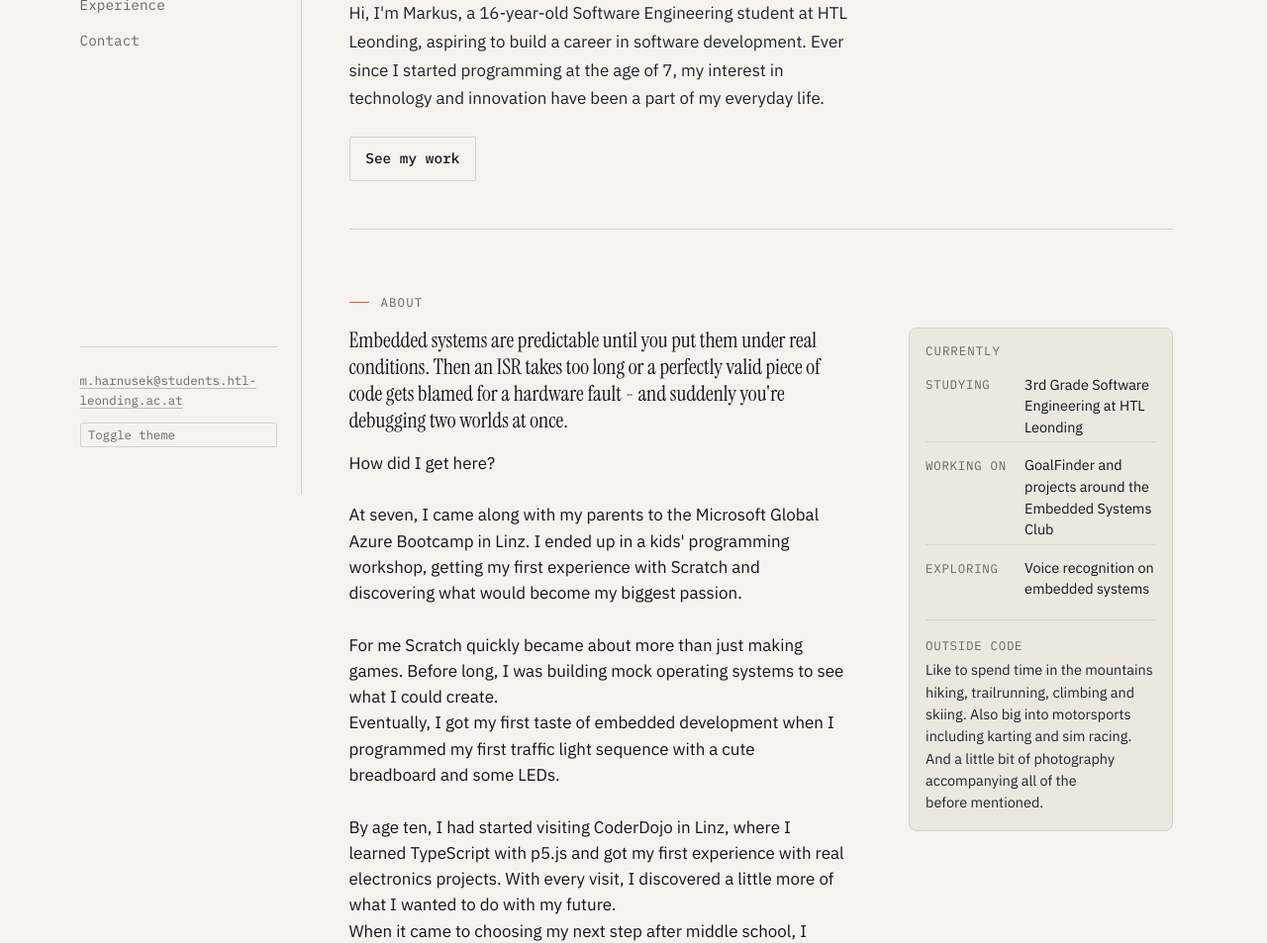
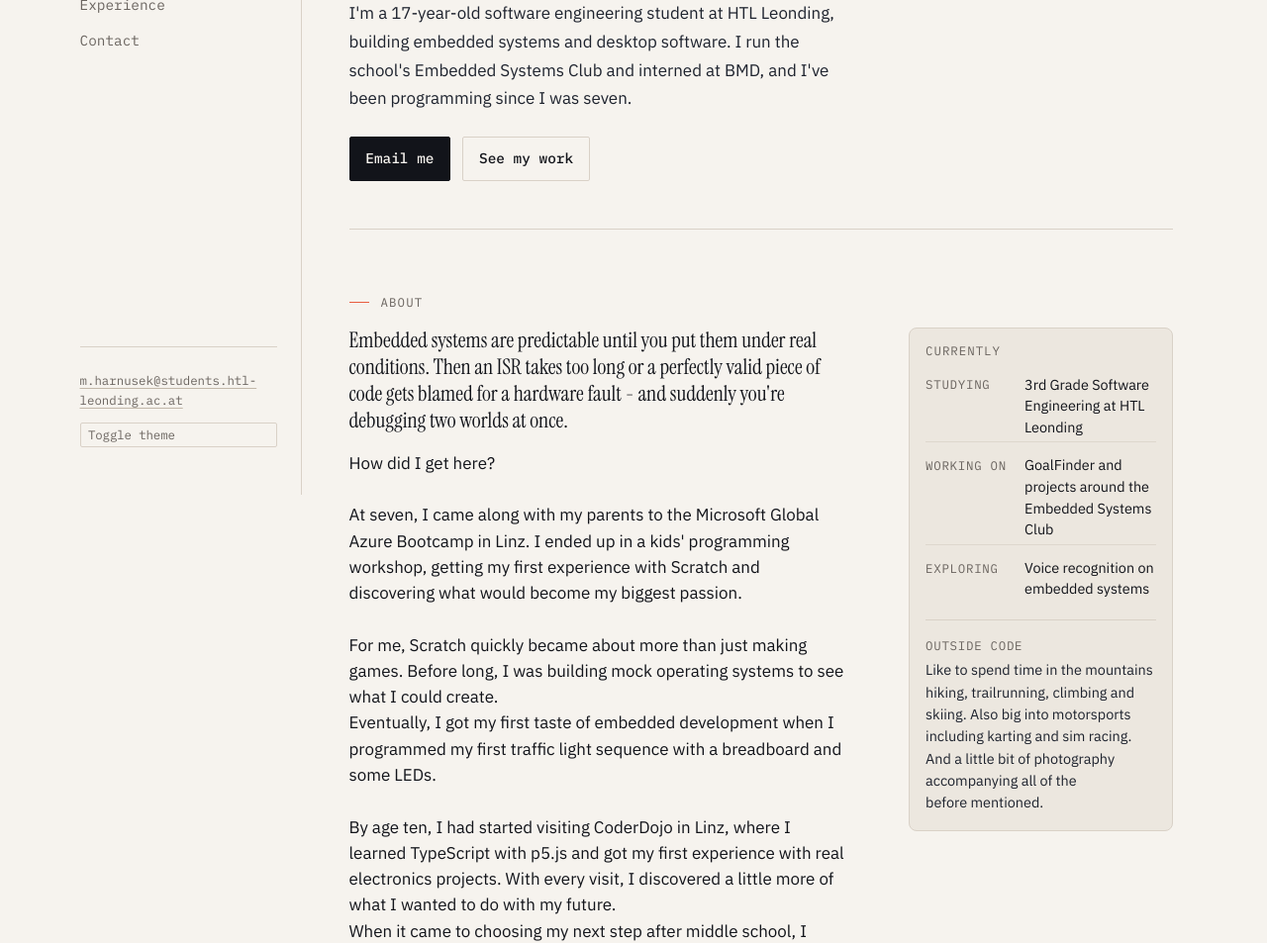
Before and after one commit to MarkusHarnusek/markusharnusek.github.io, an Astro site: page / in a window 1280 px wide. Shown: the part 300-1253 px from the top of the page at 99% size. Built offline with nearby package versions, Linux system fonts and the light colour scheme; Astro itself is replaced by a stand-in of ours.

Commit message:
refactor: general tone of text and minor details

```diff
--- a/src/components/Hero.astro
+++ b/src/components/Hero.astro
@@ -10,8 +10,10 @@ import { profile } from "../data/profile";
       <em>Harnúšek</em>
     </h1>
     <p class="hero__sub">
-      Hi, I'm Markus, a 16-year-old Software Engineering student at HTL Leonding, aspiring to build a career in software development. Ever since I started programming at the age of 7, my interest in technology and innovation have been a part of my everyday life.    </p>
+      I'm a 17-year-old software engineering student at HTL Leonding, building embedded systems and desktop software. I run the school's Embedded Systems Club and interned at BMD, and I've been programming since I was seven.
+    </p>
     <div class="hero__ctas">
+      <a class="btn btn--primary" href={`mailto:${profile.email}`}>Email me</a>
       <a class="btn btn--ghost" href="#projects">See my work</a>
     </div>
   </div>
--- a/src/components/Projects.astro
+++ b/src/components/Projects.astro
@@ -9,14 +9,14 @@ const rest = projects.filter((p) => !p.featured);
   <div class="projects__head">
     <p class="section__label" id="projects-title">Projects</p>
     <p class="projects__intro">
-      A selection of a few of my smaller projects. Mostly some simple Web Dev Projects and C# utilities.
+      A selection of my smaller projects: embedded, web tools and C# desktop utilities.
     </p>
   </div>
 
   <!-- featured -->
   <article class="project project--featured" aria-labelledby={`proj-${featured.slug}`}>
     <div class="project__media" aria-hidden="true">
-      <img src={mdDoc.src} alt="image showcasing markdown doc" />
+      <img src={mdDoc.src} alt="Screenshot of MarkDown Doc showing its sidebar navigation and documentation page" />
     </div>
     <div class="project__body">
       <div class="project__meta mono">
@@ -32,7 +32,7 @@ const rest = projects.filter((p) => !p.featured);
       <div class="project__links">
         {featured.links?.repo && <a href={featured.links.repo} target="_blank">Repo</a>}
         {featured.links?.demo && <a href={featured.links.demo} target="_blank">Demo</a>}
-        {featured.links?.usage && <a href={featured.links.usage} target="_blank">Usage</a>}
+        {featured.links?.usage && <a href={featured.links.usage} target="_blank">See it in use</a>}
       </div>
     </div>
   </article>
@@ -61,7 +61,7 @@ const rest = projects.filter((p) => !p.featured);
             <div class="project__links project__links--sm">
               {p.links.repo && <a href={p.links.repo} target="_blank">Repo</a>}
               {p.links.demo && <a href={p.links.demo} target="_blank">Demo</a>}
-              {p.links.usage && <a href={p.links.usage} target="_blank">Usage</a>}
+              {p.links.usage && <a href={p.links.usage} target="_blank">See it in use</a>}
             </div>
           )}
         </article>
--- a/src/data/experience.ts
+++ b/src/data/experience.ts
@@ -8,36 +8,36 @@ export type Role = {
 
 export const experience: Role[] = [
   {
-    company: "HTL Leonding",
-    title: "Software Engineering Student",
-    range: "2024 - present",
-    active: true,
+    company: "BMD",
+    title: "Software Engineering Internship",
+    range: "August 2026",
+    active: false,
     bullets: [
-      "Support classmates in Mathematics and Programming by explaining concepts, troubleshooting problems, and sharing learning resources.",
-      "Lead guide for Erasmus+ School Exchange Program. Accompanied group of 13 Czech exchange students on a 3 day exchange, guiding them trough lessons at our school and organised a day trip to Linz in May 2026.",
-      "Successfully tutored multiple students in Programming, Mathematics, and Physics through HTL Leonding’s tutoring platform.",
+      "Contributed to an automated project scheduling tool that combines project data and employee calendars through the BMD API to plan appointments by rules.",
+      "Improved the scheduling algorithm by fixing appointment placement issues, and automated the transfer of generated appointments into the BMD calendar software.",
+      "Built the backend with Java and Spring Boot and the frontend with HTML, CSS, and JavaScript.",
     ],
   },
   {
     company: "HTL Leonding",
     title: "\"Embedded Systems\" Club President",
-    range: "2026 - present",
+    range: "2026 – present",
     active: true,
     bullets: [
-      "Organize and lead monthly club meetups and the clubs participation school events like HTL Leonding's Open House and Club Convention Day.",
-      "Manage project's participation in programs like Smart Sport Assistance at the University of Vienna.",
-      "Maintain club's outside appearance and the club's area and equipment",
+      "Organize and lead monthly club meetups and the club's participation in school events like HTL Leonding's Open House and Club Convention Day.",
+      "Manage the club projects' participation in programs like Smart Sport Assistance at the University of Vienna.",
+      "Maintain the club's public presence, its area, and its equipment.",
     ],
   },
   {
-    company: "BMD",
-    title: "Software Engineering Internship",
-    range: "August 2026",
-    active: false,
+    company: "HTL Leonding",
+    title: "Software Engineering Student",
+    range: "2024 – present",
+    active: true,
     bullets: [
-      "Contributed to the development and refinement of an automated project scheduling tool at BMD, integrating project data and employee calendars through the BMD API to enable efficient and rule-based appointment planning.",
-      "Improved the scheduling algorithm by troubleshooting appointment placement issues and automating the transfer of generated appointments into the BMD calendar software, gaining practical experience in API integration, software testing, and algorithm development.",
-      "Developed the backend using Java and Spring Boot and built the frontend with HTML, CSS, and JavaScript.",
+      "Support classmates in Mathematics and Programming by explaining concepts, troubleshooting problems, and sharing learning resources.",
+      "Lead guide for the Erasmus+ school exchange. Accompanied a group of 13 Czech exchange students for 3 days, guided them through lessons at our school, and organised a day trip to Linz in May 2026.",
+      "Tutored multiple students in Programming, Mathematics, and Physics through HTL Leonding's tutoring platform.",
     ],
   },
 ];
--- a/src/data/profile.ts
+++ b/src/data/profile.ts
@@ -24,14 +24,14 @@ export const profile: Profile = {
 
         At seven, I came along with my parents to the Microsoft Global Azure Bootcamp in Linz. I ended up in a kids' programming workshop, getting my first experience with Scratch and discovering what would become my biggest passion.
 
-        For me Scratch quickly became about more than just making games. Before long, I was building mock operating systems to see what I could create.
-        Eventually, I got my first taste of embedded development when I programmed my first traffic light sequence with a cute breadboard and some LEDs.
+        For me, Scratch quickly became about more than just making games. Before long, I was building mock operating systems to see what I could create.
+        Eventually, I got my first taste of embedded development when I programmed my first traffic light sequence with a breadboard and some LEDs.
 
         By age ten, I had started visiting CoderDojo in Linz, where I learned TypeScript with p5.js and got my first experience with real electronics projects. With every visit, I discovered a little more of what I wanted to do with my future.
         When it came to choosing my next step after middle school, I knew I wanted to continue down this path. HTL Leonding was the obvious choice.
 
         Over the past three years, I've had the opportunity to get some real hands-on experience, work on some exciting projects, and collaborate with some genuinely great people.
-        In my second year, I found myself drawn to embedded systems. I started programming microcontrollers, beginning with Arduinos before moving on to proper ESP32s. Along learning journey I've acquired many new skills from 3D printing and soldering to laser cutting. I wasn't just writing code anymore; I was learning how to bring ideas into the physical world.
+        In my second year, I found myself drawn to embedded systems. I started programming microcontrollers, beginning with Arduinos before moving on to proper ESP32s. Along my learning journey I've acquired many new skills, from 3D printing and soldering to laser cutting. I wasn't just writing code anymore; I was learning how to bring ideas into the physical world.
 
         Now, in my third year, I've taken another step forward by becoming president of HTL Leonding's Embedded Systems Club. I'm excited to help others discover the same passion for embedded development and bring people together around new exciting projects.`,
   currently: [
--- a/src/data/projects.ts
+++ b/src/data/projects.ts
@@ -18,7 +18,7 @@ export const projects: Project[] = [
     role: "Duo · Support Project",
     stack: ["HTML", "CSS", "JavaScript"],
     year: 2025,
-    highlight: "Config-driven nav & categories · Full-text search & sidebar heading scroll · Simple Translation · Used by GoalFinder for it's documentation",
+    highlight: "Config-driven nav & categories · Full-text search & sidebar heading scroll · Simple Translation · Used for GoalFinder's documentation",
     links: {
       repo: "https://github.com/MarkusHarnusek/MarkDownDoc",
       usage: "https://goalfinder.github.io/documentation",
--- a/src/data/skills.ts
+++ b/src/data/skills.ts
@@ -22,7 +22,7 @@ export const skills: SkillGroup[] = [
     note: "experienced, comfortable building with",
     items: [
         "C++",
-        "TypeScripts",
+        "TypeScript",
         "JavaScript",
         "Vue.js",
         "WinForms",
--- a/src/pages/index.astro
+++ b/src/pages/index.astro
@@ -11,7 +11,7 @@ import Footer from "../components/Footer.astro";
 
 <Base
   title="Markus Harnúšek - Software Engineering Student"
-  description="I, Markus Harnúšek, am a Upper Austrian Software Engineering Student at HTL Leonding"
+  description="Markus Harnúšek, software engineering student at HTL Leonding in Upper Austria. Embedded systems, desktop software and web tools."
 >
   <div class="shell">
     <div class="site">
```
Also changed, not shown: 1 other file.
